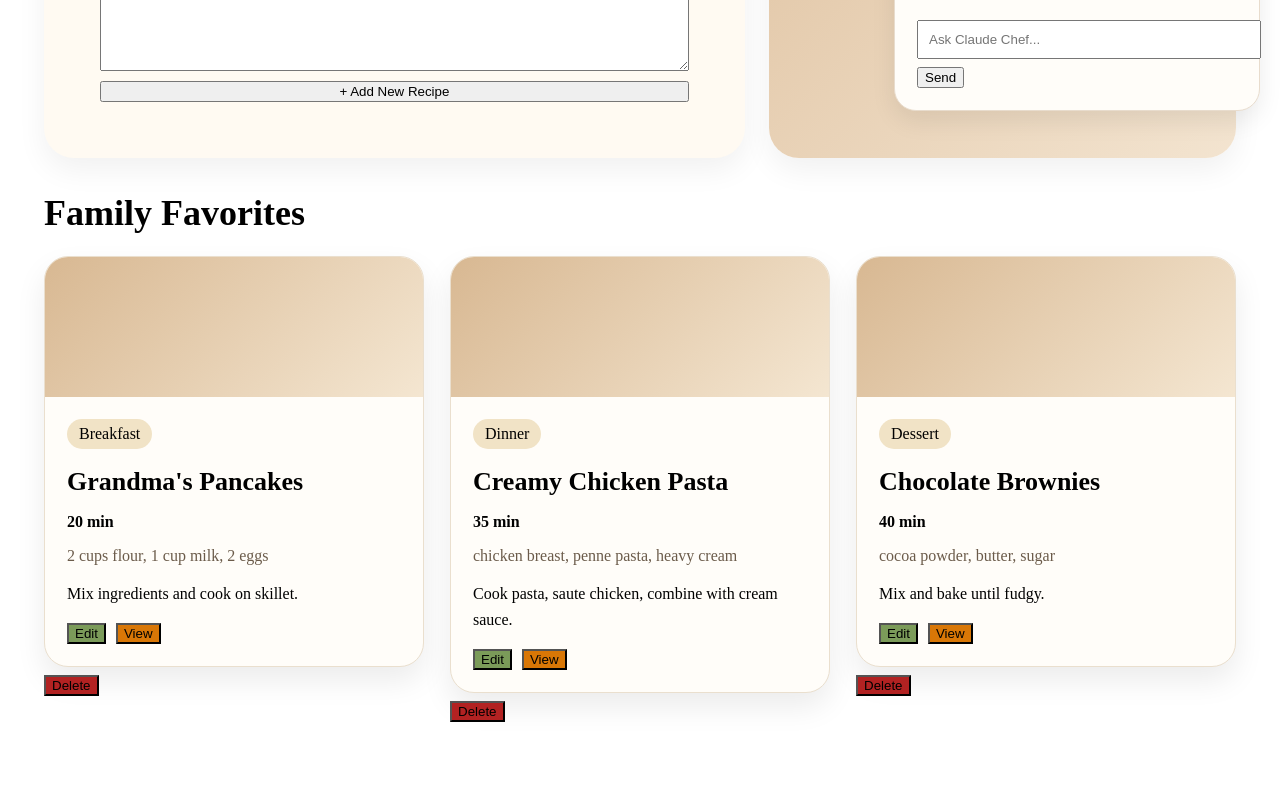
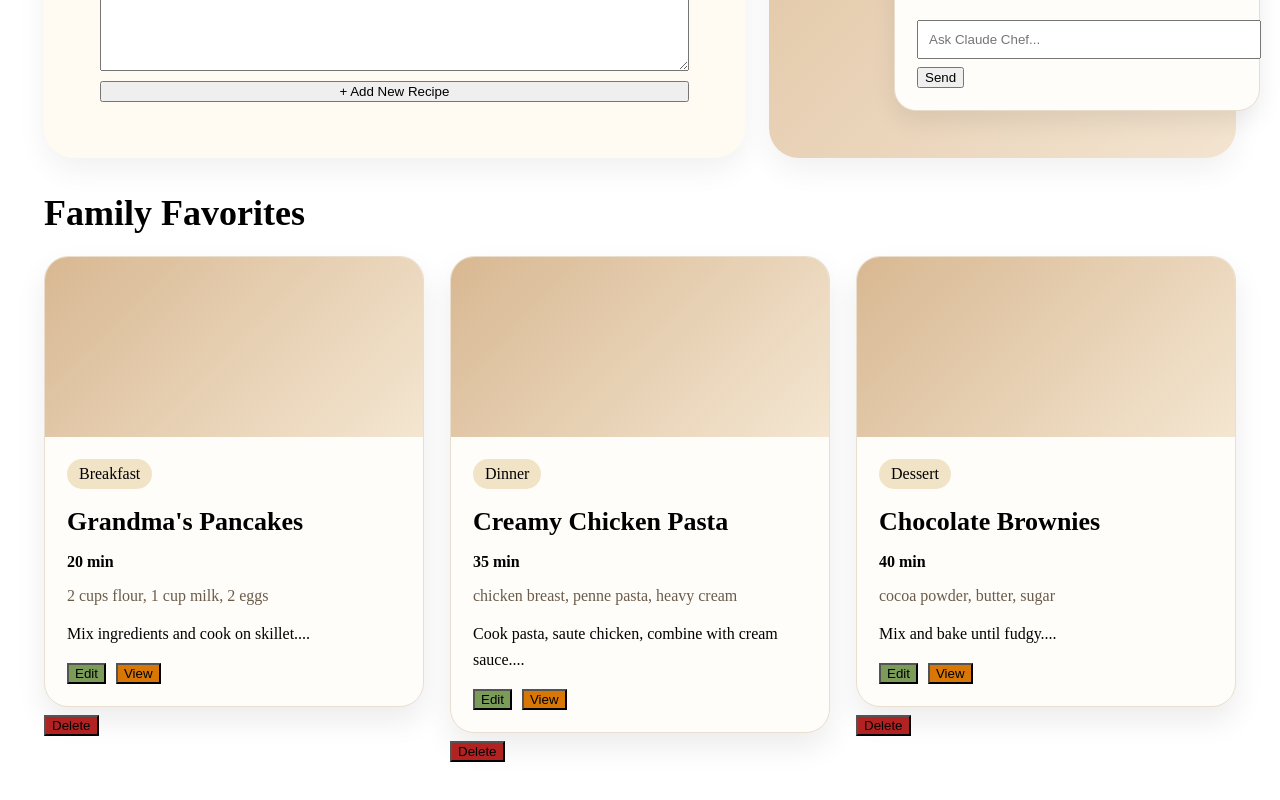
Before and after one commit to rawillia9801/cbook, a Next.js app: page / in a window 1280 px wide. Shown: the part 669-1469 px from the top of the page. Before the commit the page ends 1435 px from the top, so only its background shows below. Built offline with nearby package versions, Linux system fonts and the light colour scheme.

Commit message:
Render real recipe images and hook view action

```diff
--- a/component_recipecard.tsx
+++ b/component_recipecard.tsx
@@ -1,16 +1,17 @@
-export default function RecipeCard({recipe,onEdit}:{recipe:any,onEdit?:()=>void}){
+export default function RecipeCard({recipe,onEdit,onView}:{recipe:any,onEdit?:()=>void,onView?:()=>void}){
+ const bannerStyle = recipe.image ? {backgroundImage:`url(${recipe.image})`,backgroundSize:'cover',backgroundPosition:'center'} : {background:'linear-gradient(135deg,#d8b892,#f4e6d1)'};
  return (
   <div style={{border:'1px solid #eadfce',padding:'0',borderRadius:'24px',background:'#fffdf9',boxShadow:'0 14px 30px rgba(0,0,0,0.08)',overflow:'hidden'}}>
-   <div style={{height:'140px',background:'linear-gradient(135deg,#d8b892,#f4e6d1)'}}></div>
+   <div style={{height:'180px',...bannerStyle}}></div>
    <div style={{padding:'22px'}}>
     <span style={{display:'inline-block',background:'#f1e3c6',padding:'6px 12px',borderRadius:'20px',marginBottom:'10px'}}>{recipe.category}</span>
     <h3 style={{fontSize:'26px',margin:'8px 0'}}>{recipe.title}</h3>
     <p><strong>{recipe.time}</strong></p>
     <p style={{color:'#6b5b4a'}}>{recipe.ingredients.join(', ')}</p>
-    <p style={{marginTop:'12px',lineHeight:'1.6'}}>{recipe.instructions}</p>
+    <p style={{marginTop:'12px',lineHeight:'1.6'}}>{recipe.instructions.slice(0,90)}...</p>
     <div style={{display:'flex',gap:'10px',marginTop:'16px'}}>
       <button style={{background:'#7b9b59'}} onClick={onEdit}>Edit</button>
-      <button style={{background:'#d97706'}}>View</button>
+      <button style={{background:'#d97706'}} onClick={onView}>View</button>
     </div>
    </div>
   </div>
```
